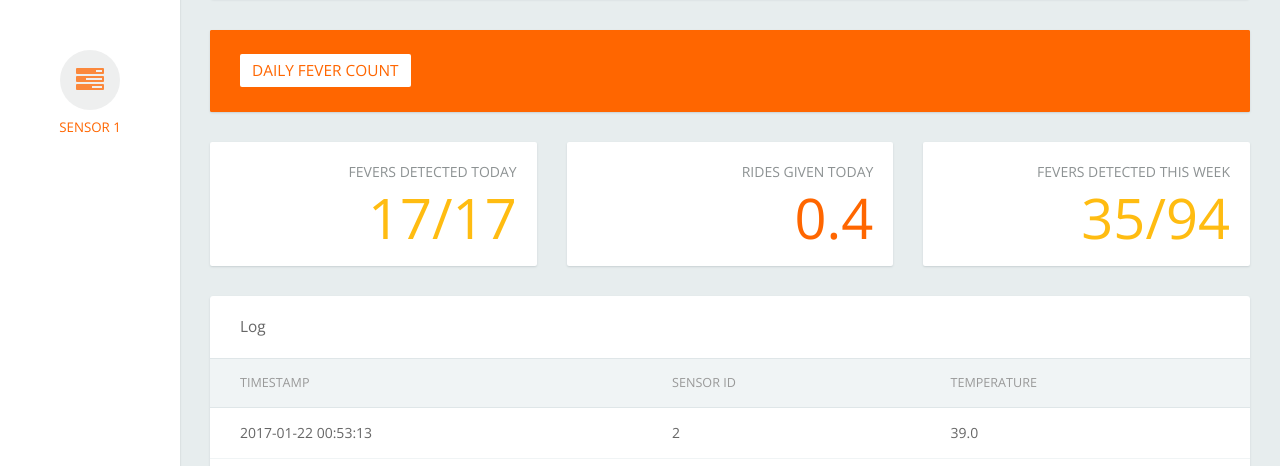
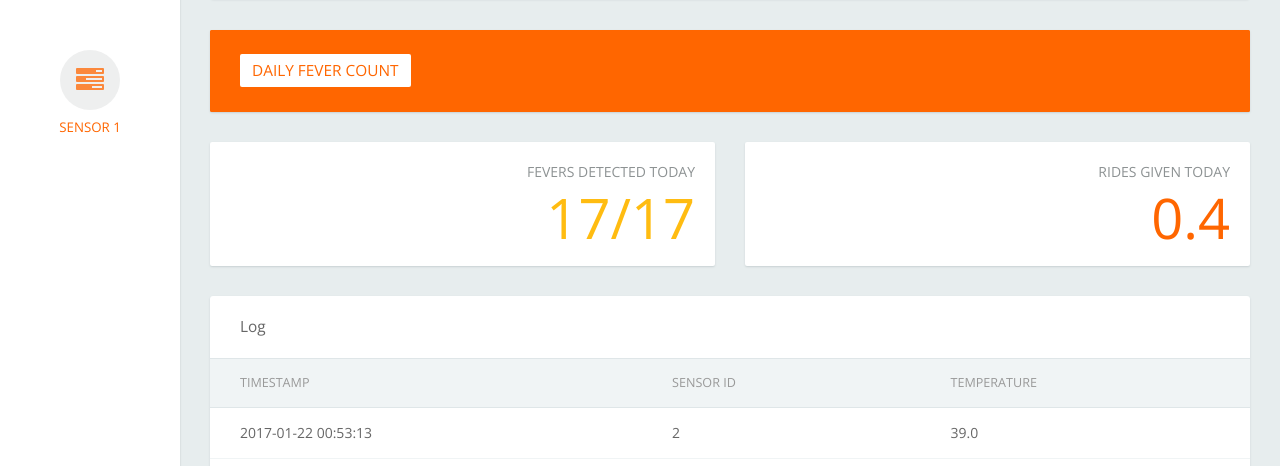
Before and after one commit to jihyukbae/too-hot, a Flask app: page /admin in a window 1280 px wide. Shown: the part 90-556 px from the top of the page. Run offline with Flask 2, Linux system fonts and the light colour scheme; data comes from the database, SQL or seed files in the repository; some libraries are stand-ins or nearby versions.

Commit message:
Fixed fake box

```diff
--- a/app/templates/admin.html
+++ b/app/templates/admin.html
@@ -131,7 +131,7 @@
   </div>
 </div>
 <div class="row">
-  <div class="col-lg-4 col-md-6 col-sm-6 col-xs-12">
+  <div class="col-lg-6 col-md-6 col-sm-6 col-xs-12">
       <a class="card card-banner card-yellow-light">
   <div class="card-body">
     <!--<i class="icon fa fa-shopping-basket fa-4x"></i>-->
@@ -143,7 +143,7 @@
 </a>
 
   </div>
-  <div class="col-lg-4 col-md-6 col-sm-6 col-xs-12">
+  <div class="col-lg-6 col-md-6 col-sm-6 col-xs-12">
       <a class="card card-banner card-green-light">
   <div class="card-body">
     <!--<i class="icon fa fa-thumbs-o-up fa-4x"></i>-->
@@ -155,18 +155,7 @@
 </a>
 
   </div>
-  <div class="col-lg-4 col-md-6 col-sm-6 col-xs-12">
-      <a class="card card-banner card-yellow-light">
-  <div class="card-body">
-    <!--<i class="icon fa fa-user-plus fa-4x"></i>-->
-    <div class="content">
-      <div class="title">Fevers Detected This Week</div>
-        <div class="value"><span class="sign"></span><span id="numsicktotal">{{ num_sick_total }}</span>/<span id="numreadstotal">{{ num_readings_total }}</span></div>
-    </div>
-  </div>
-</a>
 
-  </div>
 </div>
 <div class="row">
   <div class="col-lg-12 col-md-6 col-sm-12 col-xs-12">
```
